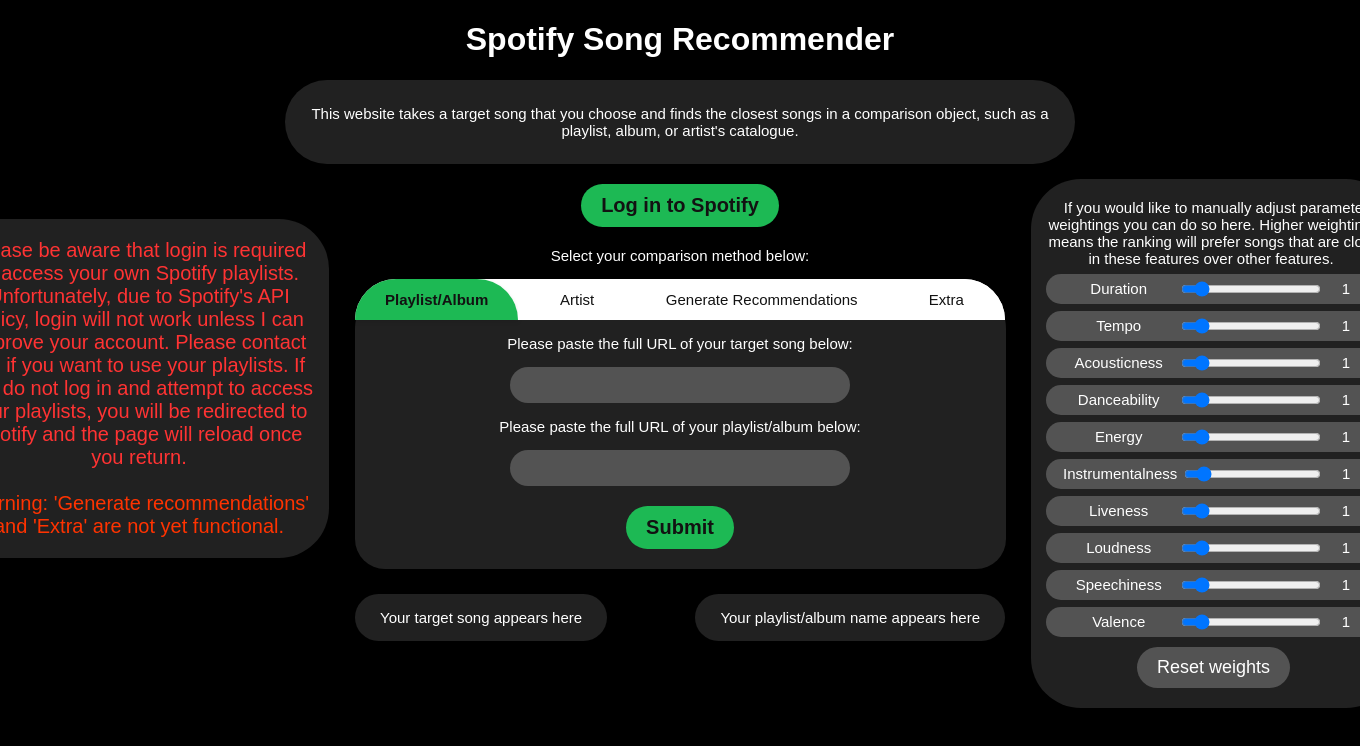
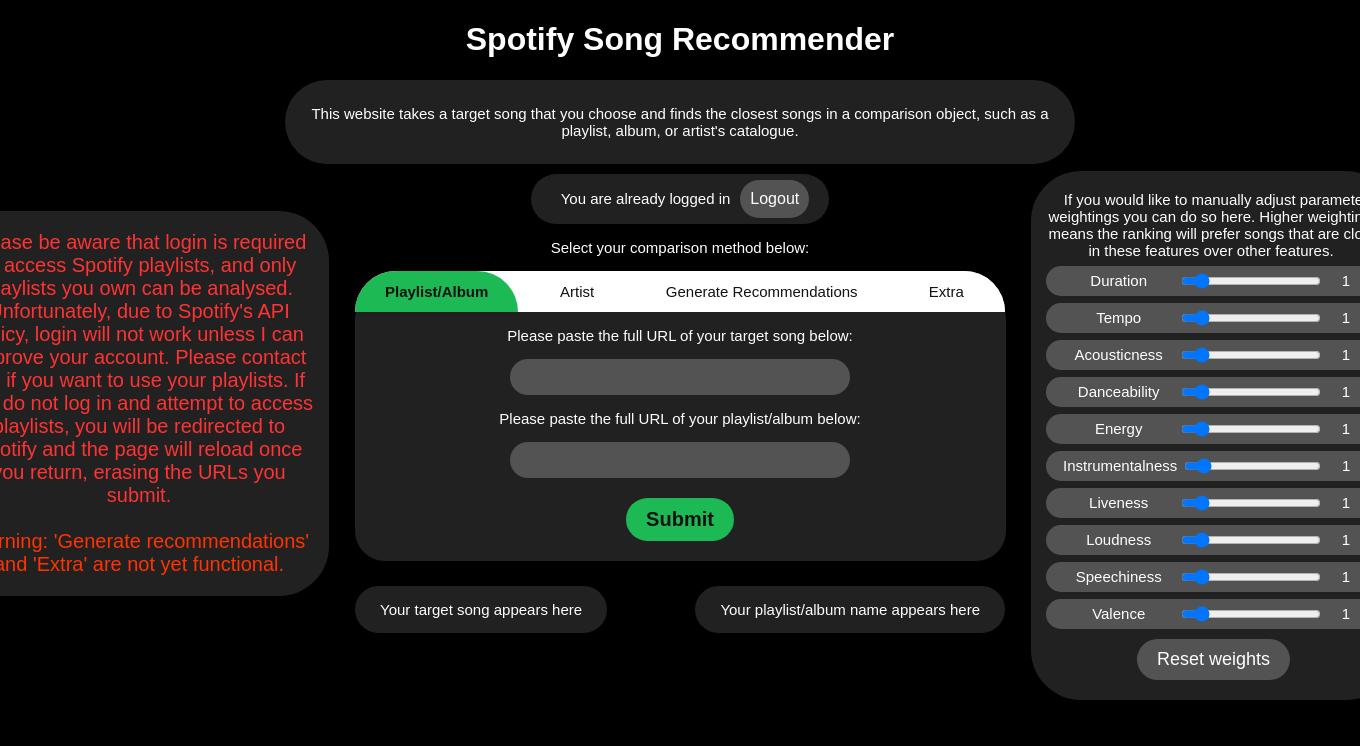
Before and after one commit to LilyFlowerTea/Spotify-Song-Screener, a FastAPI app: page / in a window 1360 px wide; the page is wider, and only the part inside the window is pictured. Shown: the top 746 px of that part. Run offline with FastAPI, Linux system fonts and the light colour scheme.

Commit message:
Added conditional html render of login button, only appears if no redis entry found, also added in a logout button that erases the cookie and redis entry

```diff
--- a/algorithms/pull_data_by_id.py
+++ b/algorithms/pull_data_by_id.py
@@ -92,7 +92,7 @@
     for parcel in range(len(pcls.values())):
         querystring = {"ids" : f"{pcls[parcel]}"}
         response = (requests.get(url, headers=headers, params=querystring)).json()
-        print(audios)
+        # print(audios)
         audios.extend(response['audio_features'])
 
     #this block is to replace having to pull data each time since there are usage limits
--- a/api/index.py
+++ b/api/index.py
@@ -35,6 +35,13 @@
 templates = Jinja2Templates(directory="templates")
 app.mount("/static", StaticFiles(directory="static"), name="static")
 
+
+# create connection to Redis database, used for login identification
+red = redis.from_url(
+    os.environ["REDIS_URL"],
+    decode_responses=True
+)
+
 # initial webpage setup, cookie generation
 @app.get("/")
 def home(request: Request):
@@ -43,20 +50,26 @@
     if session_id is None:
         # generate a cookie for the user session, required to check if the login button should be hidden
         session_id = secrets.token_hex(16)
+
+    # check if there is a valid access token associated with this user session, identified by session_id/cookie
+    # note here this architecture is not very robust, it could fail if there is an access token
+    # but it has expired. solution would be to retrieve access token info and check validity,
+    # but I'm not doing that while there are higher priorities
+    if red.get(session_id) in [False, None]:
+        should_show_login_button = True
+    else:
+        should_show_login_button = False
+
     # build webpage
     response = templates.TemplateResponse(
         request=request,
         name="index.html",
-        context={}
+        context={"should_show_login_button" : should_show_login_button}
     )
-    # attach cookie to response object
-    response.set_cookie(key="mysession", value=session_id, max_age=3600)
+    # attach cookie to response object, can now be matched later
+    response.set_cookie(key="mysession", value=session_id, max_age=86400)
+
     return response
-
-red = redis.from_url(
-    os.environ["REDIS_URL"],
-    decode_responses=True
-)
 
 # create a spotify auth object for public playlist access
 def create_public_sp():
@@ -71,12 +84,12 @@
 # create a spotify auth object for user logins, identified by a browser cookie
 def create_sp(red_cache):
     sp = spotipy.Spotify(auth_manager=SpotifyOAuth(client_id=os.environ["SPOTIFY_CLIENT_ID"],
-                                                       client_secret=os.environ["SPOTIFY_CLIENT_SECRET"],
-                                                       redirect_uri=os.environ["SPOTIFY_REDIRECT_URI"],
-                                                       scope="playlist-read-private",
-                                                       open_browser = False,
-                                                       cache_handler = red_cache
-                                                       ))
+                                                   client_secret=os.environ["SPOTIFY_CLIENT_SECRET"],
+                                                   redirect_uri=os.environ["SPOTIFY_REDIRECT_URI"],
+                                                   scope="playlist-read-private",
+                                                   open_browser = False,
+                                                   cache_handler = red_cache
+                                                   ))
     return sp
 
 #step 2 is to redirect to spotify login to generate the access token
@@ -88,8 +101,9 @@
     spotify_auth_url = sp.auth_manager.get_authorize_url()
     return RedirectResponse(spotify_auth_url)
 
-#step 3 is to get the access token, which should now be stored in
+# step 3 is to get the access token, which should now be stored in
 # the Redis database during create_sp()
+# access token is used to access private user playlists
 @app.get("/callback")
 def callback(code, request : Request):
     cookie = request.cookies.get("mysession")
@@ -147,4 +161,13 @@
             "sorted_data" : sorted_data_json
             }
 
+# logout function
+@app.delete("/logout")
+def logout(request: Request):
+    cookie = request.cookies.get("mysession")
+    red.delete(cookie)
+    response = RedirectResponse("/")
+    response.delete_cookie("mysession")
+    return response
+
 # uvicorn api.index:app --reload --port 1234
--- a/static/script.js
+++ b/static/script.js
@@ -132,11 +132,25 @@
     return table
 }
 
-// Spotify login
-spotify_login_button.addEventListener("click", async function() {
-    console.log("Spotify login activated")
-    window.location.href = "/cookie_to_spotify"
-});
+// Spotify login, check if already logged in or this points to nothing and breaks
+if (spotify_login_button) {
+    spotify_login_button.addEventListener("click", async function () {
+        console.log("Spotify LOGIN activated")
+        window.location.href = "/cookie_to_spotify"
+    })
+}
+
+// setup listener event for logout
+const spotify_logout_button = document.getElementById("spotify_logout")
+if (spotify_logout_button) {
+    spotify_logout_button.addEventListener("click", async function () {
+        console.log("Spotify LOGOUT activated")
+        await fetch("/logout", {
+            method: "DELETE"
+        })
+        window.location.href = "/"
+    })
+}
 
 // main event
 submit_button.addEventListener("click", async function() {
@@ -227,7 +241,7 @@
         overwrite_output_text("Error: data retrieval was unsuccessful. Please check your " +
             "URLs are correct and that you have access to this data. If so, it may be " +
             "an issue with the server.")
-        return
+        return;
     }
 
     // overwrite text on page
--- a/static/style.css
+++ b/static/style.css
@@ -62,6 +62,33 @@
     cursor: pointer;
     margin-top: 20px;
     margin-bottom: 5px;
+}
+
+#logged_in_display_div {
+    display: flex;
+    align-items: center;
+    justify-content: space-between;
+    margin: 10px auto;
+    padding: 10px 20px;
+    background-color: var(--spotify-almost-black);
+    border-radius: var(--border-radius);
+    width: fit-content;
+    height: 30px;
+}
+
+#logged_in_message {
+    padding: 10px;
+}
+
+#spotify_logout {
+    background-color: var(--spotify-dark-grey);
+    color: white;
+    border-radius: 999px;
+    border: none;
+    font-size: 16px;
+    font-weight: 400;
+    padding: 10px;
+    cursor: pointer;
 }
 
 #input_box_whole {
--- a/templates/index.html
+++ b/templates/index.html
@@ -11,21 +11,30 @@
         <p id = "intro_message">This website takes a target song that you choose and finds the closest songs
         in a comparison object, such as a playlist, album, or artist's catalogue.</p>
     </div>
-<!--    create authentication button -->
-    <form action = "/login" method = "get">
-<!--        <p>Please log in to Spotify below, this is required to access private playlists:</p>-->
-        <button id = "spotify_redirect" type = "button">Log in to Spotify</button>
-    </form>
+    {% if should_show_login_button %}
+    <!--    create authentication button -->
+        <form action = "/login" method = "get">
+            <button id = "spotify_redirect" type = "button">Log in to Spotify</button>
+        </form>
+    {% else %}
+        <div id = "logged_in_display_div">
+            <span id = "logged_in_message">You are already logged in</span>
+            <form action = "/logout" method = "get">
+            <button id = "spotify_logout" type = "button">Logout</button>
+        </form>
+        </div>
+
+    {% endif %}
     <p>Select your comparison method below:</p>
 
     <div id = "input_box_whole">
         <div id = "temp_messages_div">
             <span id = "login_warning_message">
-            Please be aware that login is required to access your own
-            Spotify playlists. Unfortunately, due to Spotify's API policy, login will not work unless
+            Please be aware that login is required to access Spotify playlists, and only playlists you
+            own can be analysed. Unfortunately, due to Spotify's API policy, login will not work unless
             I can approve your account. Please contact me if you want to use your playlists.
-            If you do not log in and attempt to access your playlists, you will be redirected to
-            Spotify and the page will reload once you return.
+            If you do not log in and attempt to access playlists, you will be redirected to
+            Spotify and the page will reload once you return, erasing the URLs you submit.
             </span>
             <br>
             <br>
```
